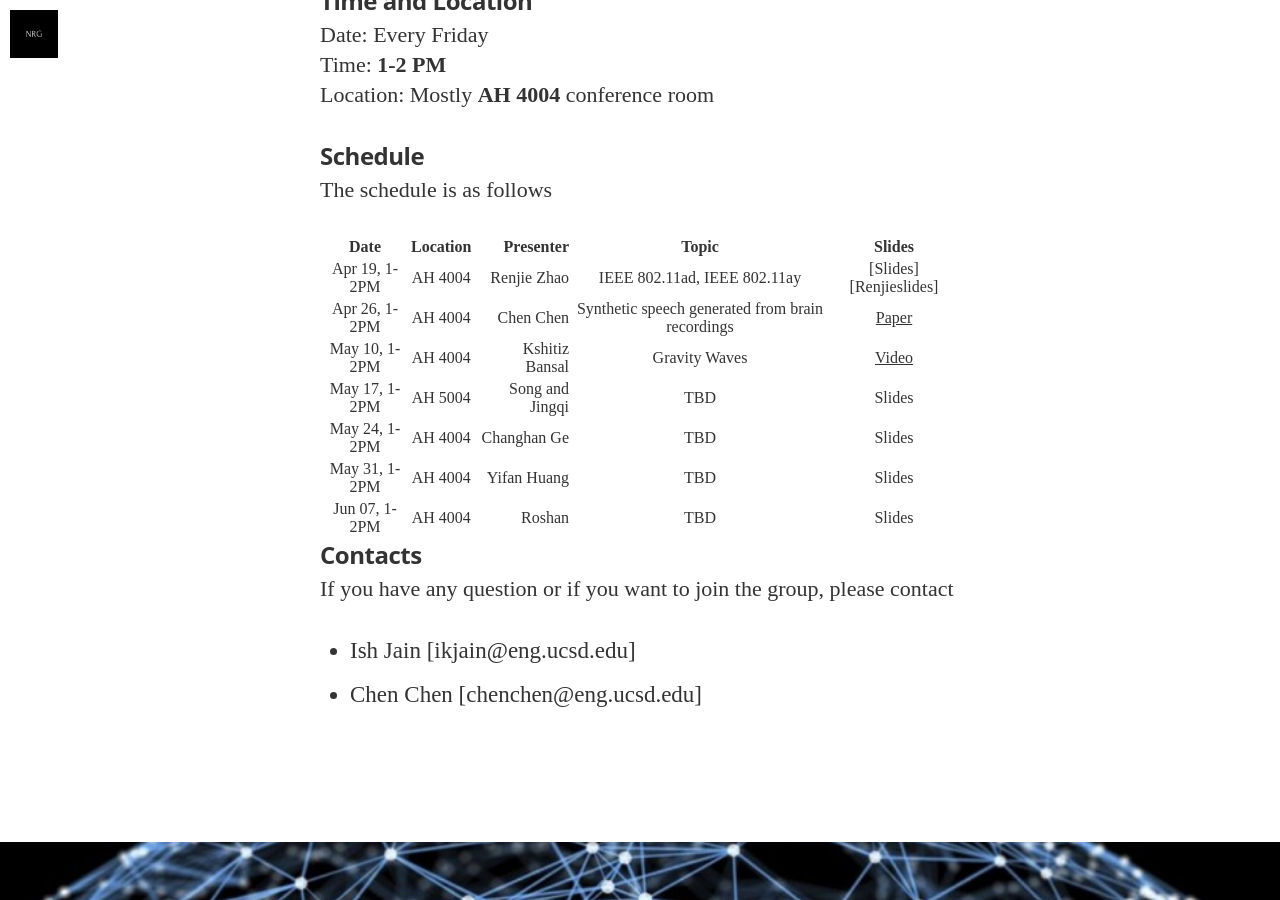
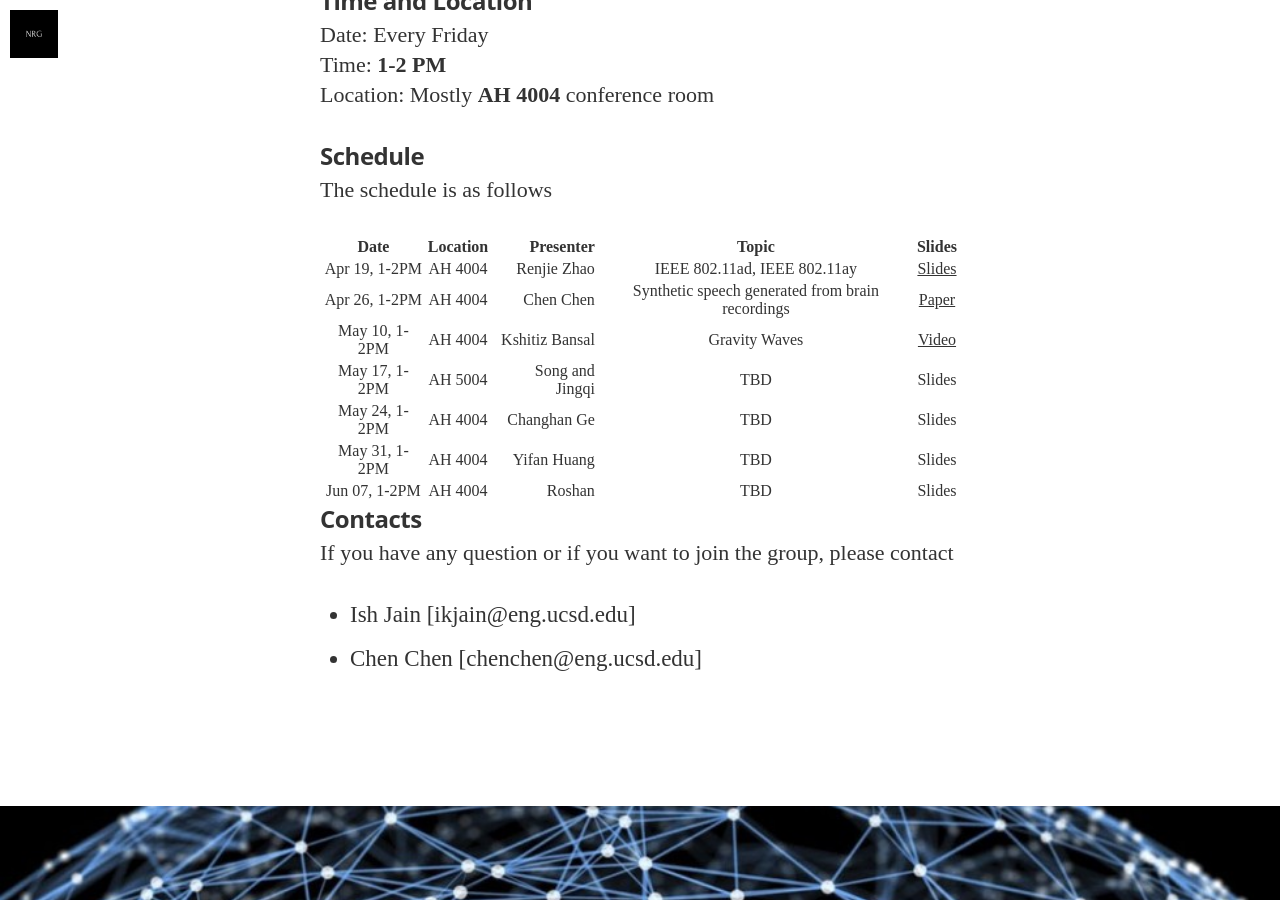
Before and after one commit to nrgucsd/nrgucsd.github.io, a Jekyll site: the page built from _posts/2019-04-01-Reading-Spring2019.markdown, in a window 1280 px wide and 900 px high, scrolled down 1881 px. Built offline with Jekyll 4.4.1, drawn with Linux system fonts in a browser that asks for light colours; nearby versions of some CDN libraries; some web fonts are replaced; part of the change alters nothing that is shown.

Commit message:
Update 2019-04-01-Reading-Spring2019.markdown

```diff
--- a/_posts/2019-04-01-Reading-Spring2019.markdown
+++ b/_posts/2019-04-01-Reading-Spring2019.markdown
@@ -38,7 +38,7 @@ The schedule is as follows
 
 | Date              |  Location     |  Presenter          | Topic  | Slides |
 |:-----------------:|:-------------:|--------------------:|:------:|:------:|
-| Apr 19, 1-2PM     | AH 4004       |Renjie Zhao     | IEEE 802.11ad, IEEE 802.11ay    | [Slides][Renjieslides]      |
+| Apr 19, 1-2PM     | AH 4004       |Renjie Zhao     | IEEE 802.11ad, IEEE 802.11ay    | [Slides][Ranjieslides]      |
 | Apr 26, 1-2PM     | AH 4004       | Chen Chen     | Synthetic speech generated from brain recordings   | [Paper][chenpaper]     |
 | May 10, 1-2PM     | AH 4004       | Kshitiz Bansal     | Gravity Waves  | [Video][Kshitizvideo]     |
 | May 17, 1-2PM     | AH 5004       | Song and Jingqi      | TBD   | Slides      |
```
